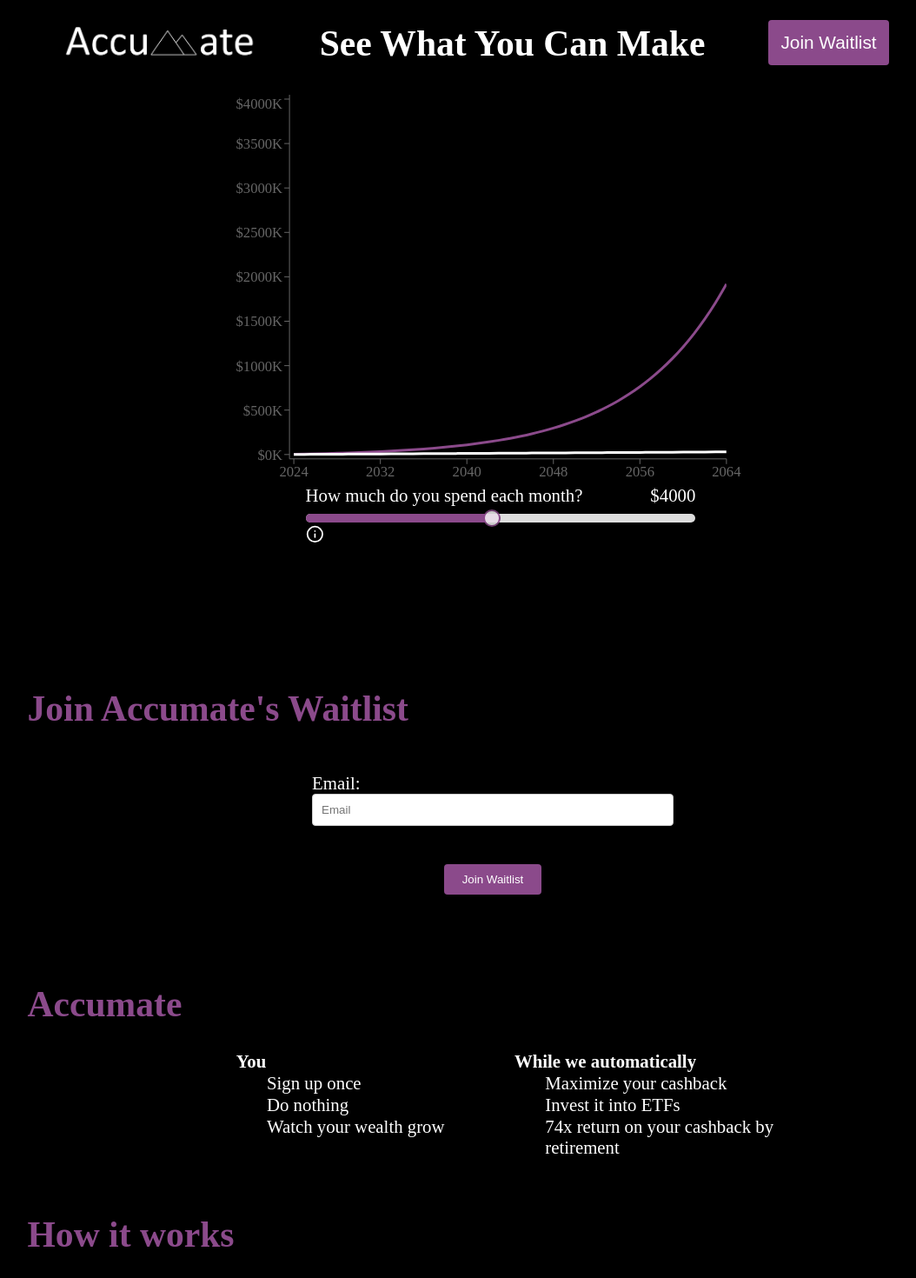
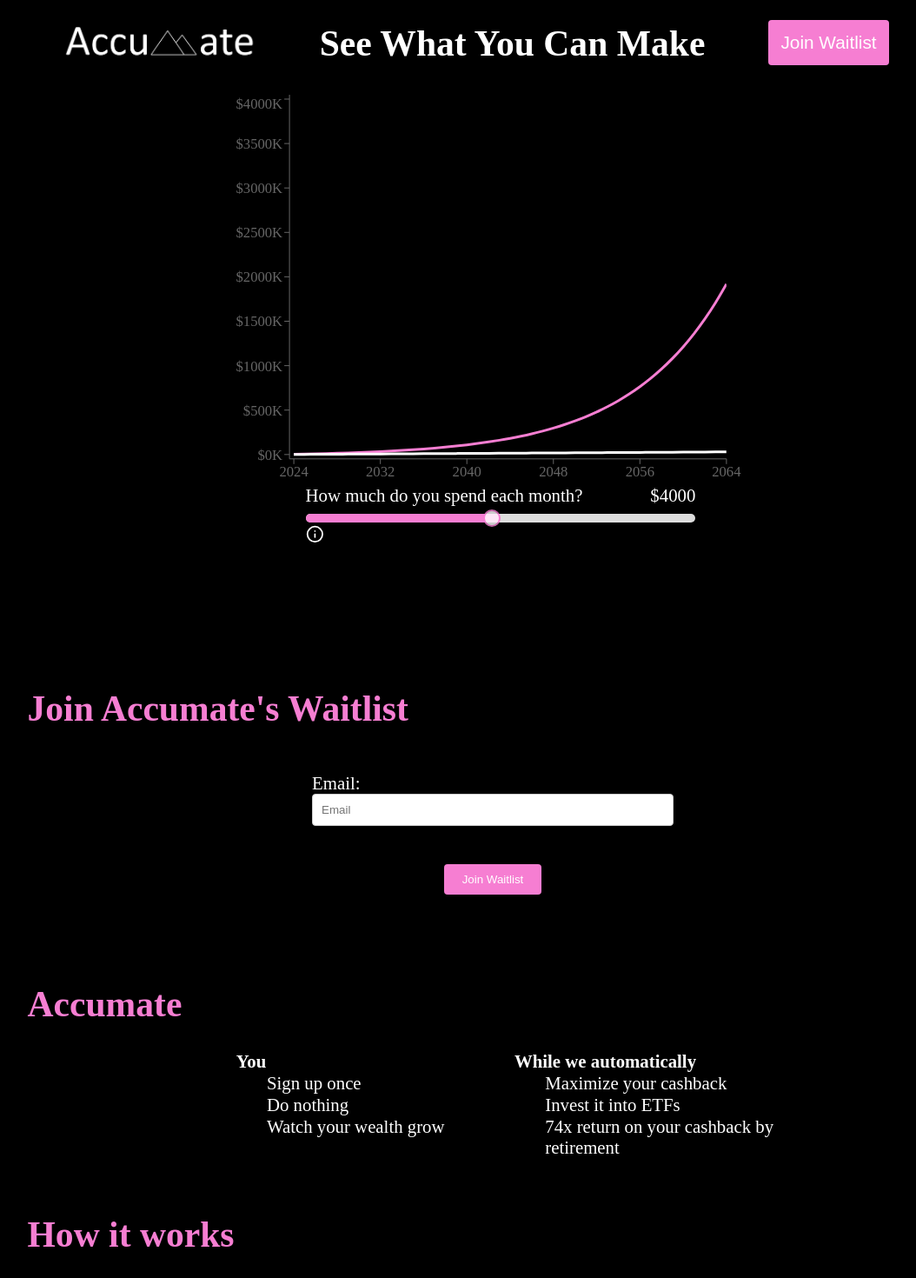
Before and after one commit to dnevinrichards01/accumate_frontend, a React (Vite) app: page / in a window 1280 px wide. Shown: the top 1470 px of the page at 87% size, without its empty margins (73-1127 px from the left). Built offline with nearby package versions, Linux system fonts and the light colour scheme.

Commit message:
created css variables in .css and in .jsx

```diff
--- a/src/components/ReChartViz.jsx
+++ b/src/components/ReChartViz.jsx
@@ -14,10 +14,16 @@
 import { Tooltip as ReactTooltip} from 'react-tooltip';
 import { FiInfo } from "react-icons/fi";
 import "../styles/HomePreLaunch.css"
+import { LineType } from 'lightweight-charts';
 
 
 
 const ReChartViz = () => {
+
+    const rootStyles = getComputedStyle(document.documentElement);
+    const primaryColor = rootStyles.getPropertyValue('--primary-color').trim();
+    const secondaryColor = rootStyles.getPropertyValue('--secondary-color').trim();
+
     const [monthlySpend, setMonthlySpend] = useState(4000);
     const [hoverYear, setHoverYear] = useState(null);
 
@@ -53,7 +59,7 @@
 
             return res;
     }
-    const data = generateLineData(props)
+    let data = generateLineData(props)
 
     const handleChange = (e) => {
         setMonthlySpend(e)
@@ -113,7 +119,7 @@
                     </YAxis>
                     <Tooltip content={<CustomTooltip/>} position={{ x: 75, y: 10 }}/>
 
-                    <Line type="monotone" dataKey="exponential" name="With Accumate" stroke="rgb(139, 74, 139)"
+                    <Line type="monotone" dataKey="exponential" name="With Accumate" stroke= {`${primaryColor}`}
                     dot={false} strokeWidth={3}/>
                     <Line type="monotone" dataKey="constant" name="Without Accumate" stroke="#ffffff"
                     dot={false} strokeWidth={3}/>
@@ -121,7 +127,7 @@
             </ResponsiveContainer>
             <div className='rechart-slider'>
                 <div style={{'display':'flex','justifyContent':'space-between',
-                    'font-size':'1em','gap':'10px'}}>
+                    'fontSize':'1em','gap':'10px'}}>
                     <p>How much do you spend each month?</p>
                     <p>${monthlySpend}</p>
                 </div>
--- a/src/components/Slider.jsx
+++ b/src/components/Slider.jsx
@@ -4,6 +4,10 @@
 
 const CustomSlider = ({props}) => {
     let { min, max, step, initialValue, sliderHandleChange } = props;
+
+    const rootStyles = getComputedStyle(document.documentElement);
+    const primaryColor = rootStyles.getPropertyValue('--primary-color').trim();
+    const secondaryColor = rootStyles.getPropertyValue('--secondary-color').trim();
 
     return (
     <div style={{ width: '100%'}}>
@@ -15,15 +19,15 @@
             onChange={sliderHandleChange}
             styles={{
                 rail: { backgroundColor: '#ddd', height: 10 },
-                track: { backgroundColor: 'rgb(139, 74, 139)', height: 10 },
+                track: { backgroundColor: `${primaryColor}`, height: 10 },
                 handle: {
-                    borderColor: 'rgb(139, 74, 139)',
+                    borderColor: `${primaryColor}`,
                     height: 20,
                     width: 20,
                     marginLeft: -10,
                     marginTop: -5,
                     backgroundColor: '#fff',
-                    boxShadow: 'rgb(110, 58, 110)'
+                    boxShadow: `${secondaryColor}`
                 }
             }}
         />
--- a/src/pages/HomePreLaunch.jsx
+++ b/src/pages/HomePreLaunch.jsx
@@ -11,6 +11,8 @@
 import brokerageRobinhood from "../assets/brokerage-robinhood.png"
 
 function HomePreLaunch() {
+
+
 
     return (
         <div className='page-container'>
--- a/src/styles/Form.css
+++ b/src/styles/Form.css
@@ -36,7 +36,7 @@
     max-width: 15ch;
     padding: 10px;
     margin: 20px 0;
-    background-color: rgb(139, 74, 139);
+    background-color: var(--primary-color);
     color: white;
     border: none;
     border-radius: 4px;
@@ -45,5 +45,5 @@
   }
 
   .form-button:hover {
-    background-color: rgb(110, 58, 110);
+    background-color: var(--secondary-color);
   }
--- a/src/styles/HomePreLaunch.css
+++ b/src/styles/HomePreLaunch.css
@@ -3,6 +3,13 @@
 *::after {
 	box-sizing: border-box;
 }
+
+:root {
+    --primary-color: #f67ed2; /* rgb(139, 74, 139) */
+    --secondary-color: rgb(218, 109, 185); /* rgb(110, 58, 110) */
+
+}
+
 
 * {
 	margin: 0;
@@ -166,7 +173,7 @@
         height: 100%;
         width: 12ch;
         font-size: 1rem;
-        background-color: rgb(139, 74, 139);
+        background-color: var(--primary-color);
         color: white;
         border: none;
         border-radius: 4px;
@@ -174,7 +181,7 @@
         transition: background-color 0.2s ease-in-out;
     }
     .menu-button:hover {
-        background-color: rgb(110, 58, 110);
+        background-color: var(--secondary-color);
     }
 
 
@@ -215,7 +222,7 @@
 }
 
     .content-row h1 {
-        color:rgb(139, 74, 139);
+        color: var(--primary-color);
         width: 100%;
         align-self: left;
     }
@@ -254,17 +261,36 @@
         align-items: left;
     }
 
-
     .rechart {
-        height:80vh;
-        width:80vh;
-        min-height: 400px;
-        min-width: 400px;
-        max-width: 80vh;
+        height:1000px;
+        width:100%;
+        max-width: 1000px;
         font-size: 1rem;
         padding: 1rem;
     }
-    @media only screen and (max-width: 900px)  {
+    @media only screen and (max-width: 1700px) and (orientation: landscape) {
+        .rechart {
+            height:80vh;
+            width:80vh;
+            min-height: 400px;
+            min-width: 400px;
+            max-width: 80vh;
+            font-size: 1rem;
+            padding: 1rem;
+        }
+    }
+    @media only screen and (max-width: 900px) and (orientation: landscape) {
+        .rechart {
+            height:80vh;
+            width:80vh;
+            min-height: 400px;
+            min-width: 400px;
+            max-width: 80vh;
+            font-size: 1rem;
+            padding: 1rem;
+        }
+    }
+    @media only screen and (max-width: 900px) and (orientation: landscape) {
         .rechart {
             height:80vh;
             width:100vw;
@@ -413,7 +439,7 @@
 .form-button {
     width: 95%;
     height: auto;
-    background-color: rgb(139, 74, 139);
+    background-color: var(--primary-color);
     color: white;
     text-align: center;
     border: none;
@@ -423,7 +449,7 @@
   }
 
   .form-button:hover {
-    background-color: rgb(110, 58, 110);
+    background-color: var(--secondary-color);
   }
 
 
```
